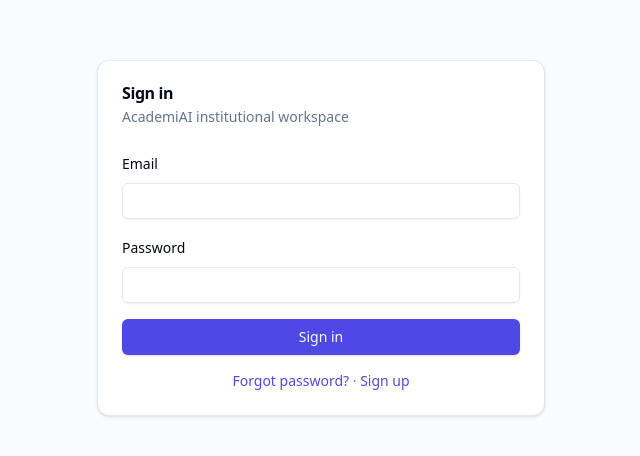
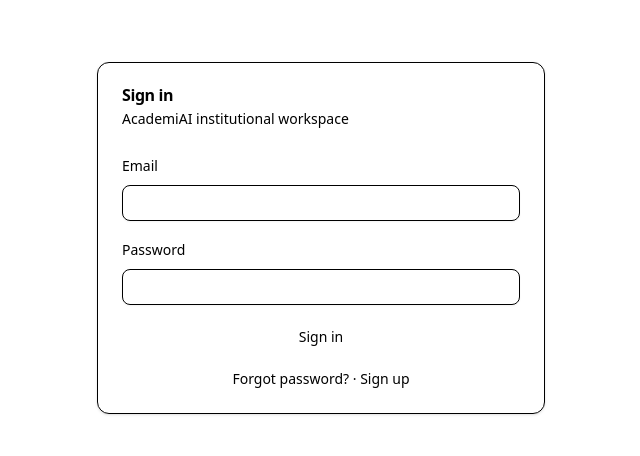
Before and after one commit to KhalifahMB/Final-year-Project-AcademiAI, a React app in the folder frontend/: page /login in a window 1280 px wide. Shown: the part 162-618 px from the top of the page, without its empty margins (319-959 px from the left). Built offline with nearby package versions, Linux system fonts and the light colour scheme; no server answers; the HTML template or start-up script is replaced by a standard one.

Commit message:
Save state before shadcn upgrade

```diff
--- a/frontend/package.json
+++ b/frontend/package.json
@@ -10,6 +10,8 @@
     "preview": "vite preview"
   },
   "dependencies": {
+    "@base-ui/react": "^1.7.0",
+    "@fontsource-variable/geist": "^5.3.0",
     "@hookform/resolvers": "^3.9.0",
     "@radix-ui/react-checkbox": "^1.1.0",
     "@radix-ui/react-dialog": "^1.1.0",
@@ -29,8 +31,10 @@
     "react-dom": "^19.2.8",
     "react-hook-form": "^7.53.0",
     "react-router-dom": "^7.0.0",
+    "shadcn": "^4.19.0",
     "sonner": "^1.7.0",
     "tailwind-merge": "^2.6.1",
+    "tw-animate-css": "^1.4.0",
     "zod": "^3.23.0"
   },
   "devDependencies": {
--- a/frontend/src/components/ui/button.jsx
+++ b/frontend/src/components/ui/button.jsx
@@ -1,48 +1,57 @@
-import * as React from 'react';
-import { Slot } from '@radix-ui/react-slot';
-import { cva } from 'class-variance-authority';
-import { cn } from '@/lib/utils';
+import { Button as ButtonPrimitive } from "@base-ui/react/button"
+import { cva } from "class-variance-authority";
 
-export const buttonVariants = cva(
-  'inline-flex items-center justify-center gap-2 whitespace-nowrap rounded-md text-sm font-medium transition-colors focus-visible:outline-none focus-visible:ring-1 focus-visible:ring-ring disabled:pointer-events-none disabled:opacity-50 [&_svg]:pointer-events-none [&_svg]:size-4 [&_svg]:shrink-0',
+import { cn } from "@/lib/utils"
+
+const buttonVariants = cva(
+  "group/button inline-flex shrink-0 items-center justify-center rounded-lg border border-transparent bg-clip-padding text-sm font-medium whitespace-nowrap transition-all outline-none select-none focus-visible:border-ring focus-visible:ring-3 focus-visible:ring-ring/50 active:not-aria-[haspopup]:translate-y-px disabled:pointer-events-none disabled:opacity-50 aria-invalid:border-destructive aria-invalid:ring-3 aria-invalid:ring-destructive/20 dark:aria-invalid:border-destructive/50 dark:aria-invalid:ring-destructive/40 [&_svg]:pointer-events-none [&_svg]:shrink-0 [&_svg:not([class*='size-'])]:size-4",
   {
     variants: {
       variant: {
-        default: 'bg-primary text-primary-foreground shadow hover:bg-primary/90',
+        default: "bg-primary text-primary-foreground hover:bg-primary/80",
+        outline:
+          "border-border bg-background hover:bg-muted hover:text-foreground aria-expanded:bg-muted aria-expanded:text-foreground dark:border-input dark:bg-input/30 dark:hover:bg-input/50",
+        secondary:
+          "bg-secondary text-secondary-foreground hover:bg-[color-mix(in_oklch,var(--secondary),var(--foreground)_5%)] aria-expanded:bg-secondary aria-expanded:text-secondary-foreground",
+        ghost:
+          "hover:bg-muted hover:text-foreground aria-expanded:bg-muted aria-expanded:text-foreground dark:hover:bg-muted/50",
         destructive:
-          'bg-destructive text-destructive-foreground shadow-sm hover:bg-destructive/90',
-        outline:
-          'border border-input bg-background shadow-sm hover:bg-accent hover:text-accent-foreground',
-        secondary:
-          'bg-secondary text-secondary-foreground shadow-sm hover:bg-secondary/80',
-        ghost: 'hover:bg-accent hover:text-accent-foreground',
-        link: 'text-primary underline-offset-4 hover:underline',
+          "bg-destructive/10 text-destructive hover:bg-destructive/20 focus-visible:border-destructive/40 focus-visible:ring-destructive/20 dark:bg-destructive/20 dark:hover:bg-destructive/30 dark:focus-visible:ring-destructive/40",
+        link: "text-primary underline-offset-4 hover:underline",
       },
       size: {
-        default: 'h-9 px-4 py-2',
-        sm: 'h-8 rounded-md px-3 text-xs',
-        lg: 'h-10 rounded-md px-8',
-        icon: 'h-9 w-9',
+        default:
+          "h-8 gap-1.5 px-2.5 has-data-[icon=inline-end]:pr-2 has-data-[icon=inline-start]:pl-2",
+        xs: "h-6 gap-1 rounded-[min(var(--radius-md),10px)] px-2 text-xs in-data-[slot=button-group]:rounded-lg has-data-[icon=inline-end]:pr-1.5 has-data-[icon=inline-start]:pl-1.5 [&_svg:not([class*='size-'])]:size-3",
+        sm: "h-7 gap-1 rounded-[min(var(--radius-md),12px)] px-2.5 text-[0.8rem] in-data-[slot=button-group]:rounded-lg has-data-[icon=inline-end]:pr-1.5 has-data-[icon=inline-start]:pl-1.5 [&_svg:not([class*='size-'])]:size-3.5",
+        lg: "h-9 gap-1.5 px-2.5 has-data-[icon=inline-end]:pr-2 has-data-[icon=inline-start]:pl-2",
+        icon: "size-8",
+        "icon-xs":
+          "size-6 rounded-[min(var(--radius-md),10px)] in-data-[slot=button-group]:rounded-lg [&_svg:not([class*='size-'])]:size-3",
+        "icon-sm":
+          "size-7 rounded-[min(var(--radius-md),12px)] in-data-[slot=button-group]:rounded-lg",
+        "icon-lg": "size-9",
       },
     },
     defaultVariants: {
-      variant: 'default',
-      size: 'default',
+      variant: "default",
+      size: "default",
     },
-  },
-);
+  }
+)
 
-export const Button = React.forwardRef(
-  ({ className, variant, size, asChild = false, ...props }, ref) => {
-    const Comp = asChild ? Slot : 'button';
-    return (
-      <Comp
-        className={cn(buttonVariants({ variant, size, className }))}
-        ref={ref}
-        {...props}
-        type={Comp === 'button' ? 'button' : undefined}
-      />
-    );
-  },
-);
-Button.displayName = 'Button';
+function Button({
+  className,
+  variant = "default",
+  size = "default",
+  ...props
+}) {
+  return (
+    <ButtonPrimitive
+      data-slot="button"
+      className={cn(buttonVariants({ variant, size, className }))}
+      {...props} />
+  );
+}
+
+export { Button, buttonVariants }
--- a/frontend/src/index.css
+++ b/frontend/src/index.css
@@ -1,28 +1,86 @@
+@import "tw-animate-css";
+@import "shadcn/tailwind.css";
+@import "@fontsource-variable/geist";
 @tailwind base;
 @tailwind components;
 @tailwind utilities;
 
 @layer base {
   :root {
-    --background: 0 0% 100%;
-    --foreground: 222.2 84% 4.9%;
-    --card: 0 0% 100%;
-    --card-foreground: 222.2 84% 4.9%;
-    --primary: 243 75% 59%;
-    --primary-foreground: 210 40% 98%;
-    --secondary: 210 40% 96.1%;
-    --secondary-foreground: 222.2 47.4% 11.2%;
-    --muted: 210 40% 96.1%;
-    --muted-foreground: 215.4 16.3% 46.9%;
-    --accent: 210 40% 96.1%;
-    --accent-foreground: 222.2 47.4% 11.2%;
-    --destructive: 0 84.2% 60.2%;
+    --background: oklch(1 0 0);
+    --foreground: oklch(0.145 0 0);
+    --card: oklch(1 0 0);
+    --card-foreground: oklch(0.145 0 0);
+    --primary: oklch(0.205 0 0);
+    --primary-foreground: oklch(0.985 0 0);
+    --secondary: oklch(0.97 0 0);
+    --secondary-foreground: oklch(0.205 0 0);
+    --muted: oklch(0.97 0 0);
+    --muted-foreground: oklch(0.556 0 0);
+    --accent: oklch(0.97 0 0);
+    --accent-foreground: oklch(0.205 0 0);
+    --destructive: oklch(0.577 0.245 27.325);
     --destructive-foreground: 210 40% 98%;
-    --border: 214.3 31.8% 91.4%;
-    --input: 214.3 31.8% 91.4%;
-    --ring: 243 75% 59%;
-    --radius: 0.5rem;
+    --border: oklch(0.922 0 0);
+    --input: oklch(0.922 0 0);
+    --ring: oklch(0.708 0 0);
+    --radius: 0.625rem;
+    --popover: oklch(1 0 0);
+    --popover-foreground: oklch(0.145 0 0);
+    --chart-1: oklch(0.87 0 0);
+    --chart-2: oklch(0.556 0 0);
+    --chart-3: oklch(0.439 0 0);
+    --chart-4: oklch(0.371 0 0);
+    --chart-5: oklch(0.269 0 0);
+    --sidebar: oklch(0.985 0 0);
+    --sidebar-foreground: oklch(0.145 0 0);
+    --sidebar-primary: oklch(0.205 0 0);
+    --sidebar-primary-foreground: oklch(0.985 0 0);
+    --sidebar-accent: oklch(0.97 0 0);
+    --sidebar-accent-foreground: oklch(0.205 0 0);
+    --sidebar-border: oklch(0.922 0 0);
+    --sidebar-ring: oklch(0.708 0 0);
   }
-  * { @apply border-border; }
-  body { @apply bg-background text-foreground antialiased min-h-screen m-0; }
+  * { @apply border-border outline-ring/50; }
+  body { @apply antialiased min-h-screen m-0 bg-background text-foreground; }
+  .theme {
+    --font-heading: var(--font-sans);
+    --font-sans: 'Geist Variable', sans-serif;
+  }
+  .dark {
+    --background: oklch(0.145 0 0);
+    --foreground: oklch(0.985 0 0);
+    --card: oklch(0.205 0 0);
+    --card-foreground: oklch(0.985 0 0);
+    --popover: oklch(0.205 0 0);
+    --popover-foreground: oklch(0.985 0 0);
+    --primary: oklch(0.922 0 0);
+    --primary-foreground: oklch(0.205 0 0);
+    --secondary: oklch(0.269 0 0);
+    --secondary-foreground: oklch(0.985 0 0);
+    --muted: oklch(0.269 0 0);
+    --muted-foreground: oklch(0.708 0 0);
+    --accent: oklch(0.269 0 0);
+    --accent-foreground: oklch(0.985 0 0);
+    --destructive: oklch(0.704 0.191 22.216);
+    --border: oklch(1 0 0 / 10%);
+    --input: oklch(1 0 0 / 15%);
+    --ring: oklch(0.556 0 0);
+    --chart-1: oklch(0.87 0 0);
+    --chart-2: oklch(0.556 0 0);
+    --chart-3: oklch(0.439 0 0);
+    --chart-4: oklch(0.371 0 0);
+    --chart-5: oklch(0.269 0 0);
+    --sidebar: oklch(0.205 0 0);
+    --sidebar-foreground: oklch(0.985 0 0);
+    --sidebar-primary: oklch(0.488 0.243 264.376);
+    --sidebar-primary-foreground: oklch(0.985 0 0);
+    --sidebar-accent: oklch(0.269 0 0);
+    --sidebar-accent-foreground: oklch(0.985 0 0);
+    --sidebar-border: oklch(1 0 0 / 10%);
+    --sidebar-ring: oklch(0.556 0 0);
+  }
+  html {
+    @apply font-sans;
+  }
 }
--- a/frontend/src/lib/utils.js
+++ b/frontend/src/lib/utils.js
@@ -1,7 +1,6 @@
-import { clsx } from 'clsx';
-import { twMerge } from 'tailwind-merge';
+import { clsx } from "clsx";
+import { twMerge } from "tailwind-merge"
 
-/** Merge Tailwind classes (shadcn pattern). */
 export function cn(...inputs) {
   return twMerge(clsx(inputs));
 }
```
Also changed, not shown: frontend/components.json, 1 other file (tests, documents, lock files or other folders).
